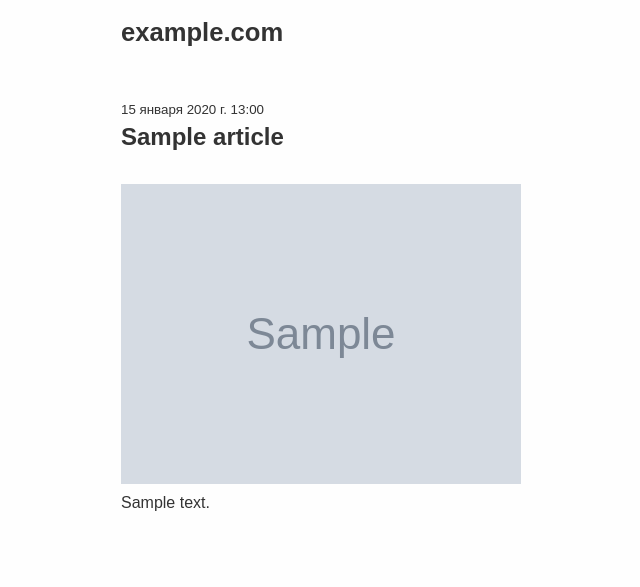
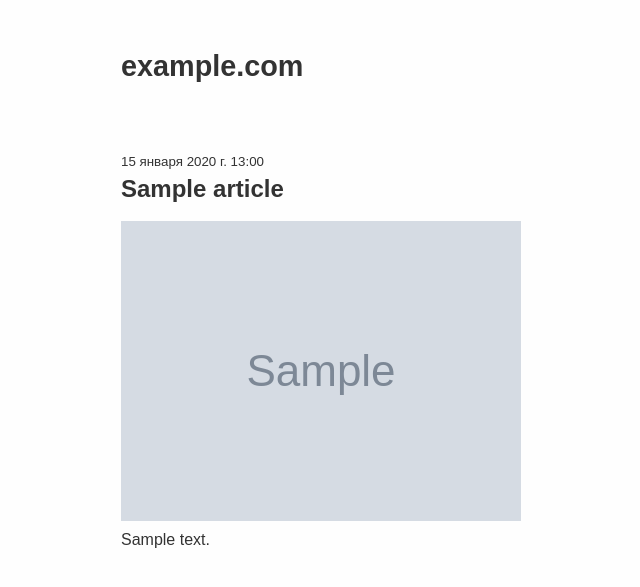
Before and after one commit to kamalynx/dbsql, a Django app: page / in a window 1280 px wide. Shown: the top 587 px of the page, without its empty margins (55-695 px from the left). Run offline with Django 5.2, Linux system fonts and the light colour scheme; tables that the repository leaves empty hold one stand-in row (values such as "Sample post"); grey boxes marked "Sample" are stand-in pictures.

Commit message:
update styles

```diff
--- a/assets/style.css
+++ b/assets/style.css
@@ -1 +1 @@
-*,*::before,*::after{box-sizing:inherit}html{box-sizing:border-box;font:100%/1.5 sans-serif}body{color:#333;padding:0;margin:0 auto;max-width:60rem;background-color:#fefefe}a{color:#36c}a:hover{color:#f03}img{max-width:100%;height:auto}h1,h2,h3,h4,h5,h6{line-height:1.3}pre{overflow:auto}pre code{padding:0}code{background-color:#f5f5f5;padding:3px 5px}.site-header{padding:1rem;margin-bottom:1rem}.site-header .title{margin:0;font-size:1.6rem}.site-header .title a{color:#333;text-decoration:none}.site-header .title a:hover{color:#f03}.site-body{padding:1rem;margin-bottom:1rem}.article{margin-bottom:3rem}.article h2,.article h3,.article h4,.article h5,.article h6{margin:2rem 0 1rem}.article .header{margin-bottom:2rem}.article .thumbnail{margin:0;padding:0;width:100%}.article .date{font-size:smaller}.article .title{margin:0 0 1rem 0}.article .title a{color:#333;text-decoration:none}.article .title a:hover,.article .title a:active{color:#f03}.prev-next{display:flex}.prev-next .prev,.prev-next .next{width:100%}.prev-next .next{text-align:right}/*# sourceMappingURL=style.css.map */
+*,*::before,*::after{box-sizing:inherit}html{box-sizing:border-box;font:100%/1.5 sans-serif}body{color:#333;padding:0;margin:0 auto;max-width:60rem;background-color:#fefefe}a{color:#36c}a:hover{color:#f03}img{max-width:100%;height:auto}h1,h2,h3,h4,h5,h6{line-height:1.3}pre{overflow:auto}pre code{padding:0}code{background-color:#f5f5f5;padding:3px 5px}.site-header{padding:3rem 1rem}.site-header .title{margin:0;font-size:1.8rem}.site-header .title a{color:#333;text-decoration:none}.site-header .title a:hover{color:#f03}.site-body{padding:1rem;margin-bottom:1rem}.article{margin-bottom:5rem}.article h2,.article h3,.article h4,.article h5,.article h6{margin:2rem 0 1rem}.article .header{margin-bottom:1rem}.article .thumbnail{margin:0;padding:0;width:100%}.article .date{font-size:smaller}.article .title{margin:0 0 1rem 0}.article .title a{color:#333;text-decoration:none}.article .title a:hover,.article .title a:active{color:#f03}.prev-next{display:flex}.prev-next .prev,.prev-next .next{width:100%}.prev-next .next{text-align:right}/*# sourceMappingURL=style.css.map */
--- a/assets/style.styl
+++ b/assets/style.styl
@@ -49,12 +49,11 @@ code
   padding 3px 5px
 
 .site-header
-  padding 1rem
-  margin-bottom 1rem
+  padding 3rem 1rem
 
   .title
     margin 0
-    font-size 1.6rem
+    font-size 1.8rem
 
     a
       color black-color
@@ -70,13 +69,13 @@ code
 
 
 .article
-  margin-bottom 3rem
+  margin-bottom 5rem
 
   h2, h3, h4, h5, h6
     margin 2rem 0 1rem
 
   .header
-    margin-bottom 2rem
+    margin-bottom 1rem
 
   .thumbnail
     margin 0
```
Also changed, not shown: 1 other file.
